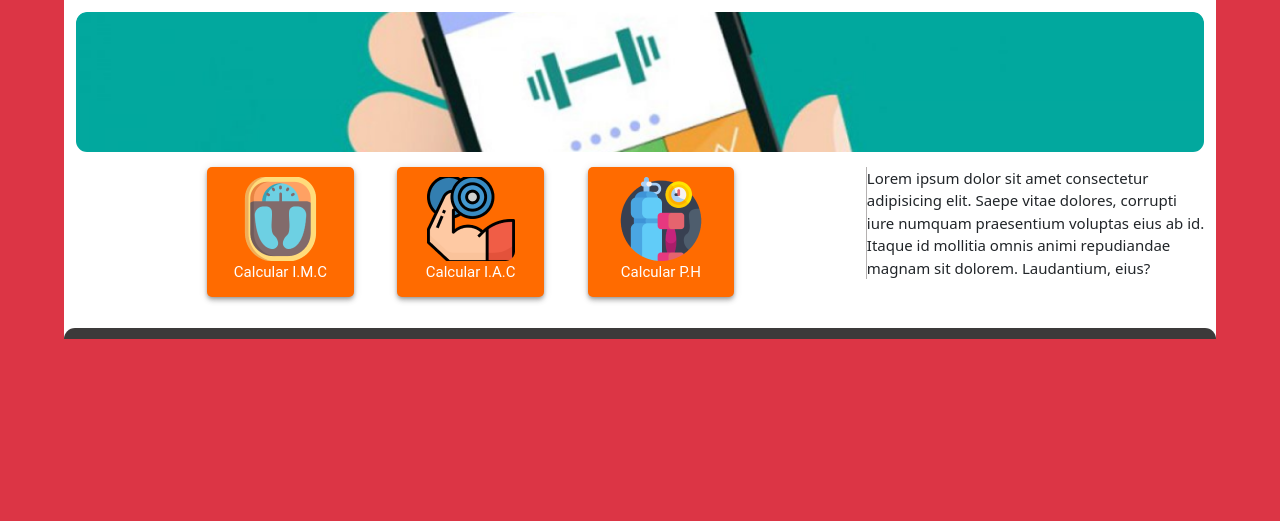
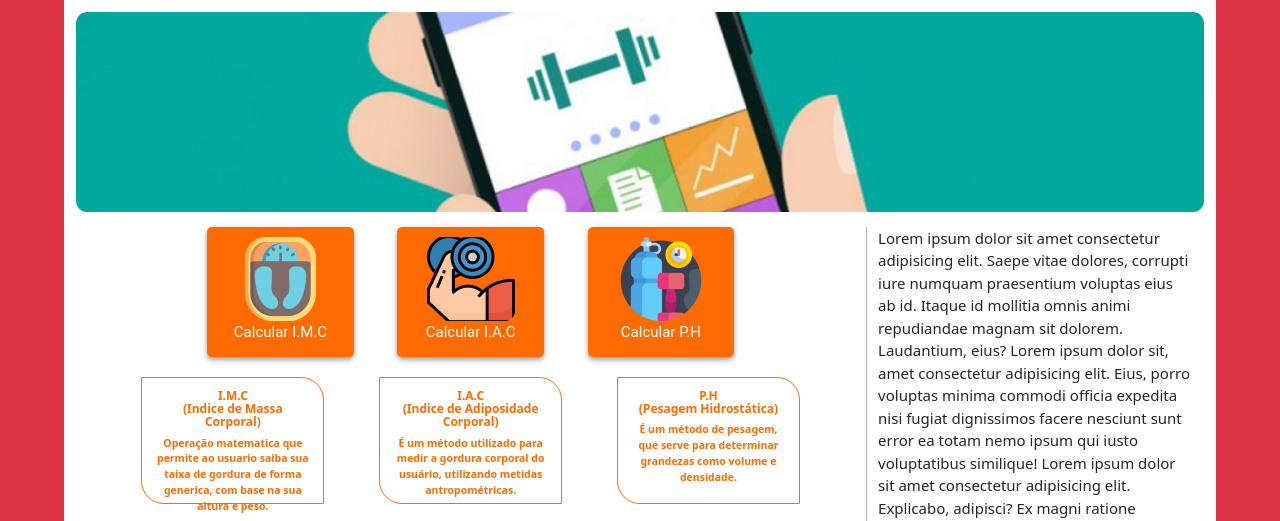
Before and after one commit to MarcosIsaias/Grupo-Vital-APP, a PHP site: page /pages/home.html in a window 1280 px wide. Shown: the top 521 px of the page. Run offline with PHP 8.4, Linux system fonts and the light colour scheme.

Commit message:
Update de Arquivos

```diff
--- a/css/style.css
+++ b/css/style.css
@@ -7,31 +7,33 @@ body {
 .bodySection {
     background-color: white;
     width: 100%;
+    height: auto;
 }
 
 .adjust {
     padding: 1%;
 }
 
-
-
-
 header {
     background-image: url("../img/header/header02.png");
     background-size: cover;
     background-repeat: no-repeat;
-    height: 140px;
+    height: 200px;
     border-radius: 11px;
 }
 
 main {
     width: 70%;
+    height: auto;
 }
 
 section {
     width: 30%;
     float: right;
     border-left: #b4b1b1 1px solid;
+    padding-left: 1%;
+    padding-right: 1%;
+    height: auto;
 }
 
 footer {
@@ -50,3 +52,22 @@ footer {
     height: 130px;
     width: 184px;
 }
+
+.boxInfomation {
+    height: 127px;
+    width: 230px;
+    border: #FF6B00 1px solid;
+    border-radius: 0 23px 0 23px;
+}
+
+.title {
+    font-size: 0.8em;
+    color: #FF6B00;
+    font-weight: bold;
+}
+
+.description {
+    font-size: 0.7rem;
+    color: #FF6B00;
+    font-weight: 600;
+}
--- a/pages/home.html
+++ b/pages/home.html
@@ -28,6 +28,18 @@
                     Lorem ipsum dolor sit amet consectetur adipisicing elit. Saepe vitae dolores, corrupti iure numquam
                     praesentium voluptas eius ab id. Itaque id mollitia omnis animi repudiandae magnam sit dolorem.
                     Laudantium, eius?
+
+                    Lorem ipsum dolor sit, amet consectetur adipisicing elit. Eius, porro voluptas minima commodi
+                    officia expedita nisi fugiat dignissimos facere nesciunt sunt error ea totam nemo ipsum qui iusto
+                    voluptatibus similique!
+
+
+                    Lorem ipsum dolor sit amet consectetur adipisicing elit. Explicabo, adipisci? Ex magni ratione
+                    molestiae dolorem nesciunt sed eveniet maxime necessitatibus, quae possimus corporis et adipisci
+                    quidem doloribus voluptatibus eum sit impedit recusandae modi explicabo temporibus ab libero at?
+                    Unde consequatur illo expedita! Laboriosam, id? Ducimus illo exercitationem quae nisi obcaecati odit
+                    iusto excepturi consequatur ab consequuntur vel iste, a amet velit animi vitae, nostrum voluptatibus
+                    quidem.
                 </section>
                 <main>
                     <!--Grid, dos 3 principais operações da aplicação [I.M.C, I.A.C e P.H]-->
@@ -47,10 +59,50 @@
                             <img src="../img/btn/p.h.png" alt="imagem do botão P.H">
                             Calcular P.H
                         </div>
-                        <!--Grid de Informações sobre as operações-->
-                        <div>
+                    </div>
 
+                    <!--Grid de Informações sobre as operações-->
+                    <div class="row col-10 offset-1 text-center">
+                        <!--Box I , Informação sobre o I.M.C-->
+                        <div class="boxInfomation col-sm">
+                            <h6 class="title">I.M.C<br>
+                                (Indice de Massa Corporal)
+                            </h6>
+                            <p class="description">
+                                Operação matematica que permite ao usuario saiba sua taixa de gordura de forma generica,
+                                com base na sua altura e peso.
+                            </p>
                         </div>
+
+                        <!--Box II , Informação sobre o I.A.C-->
+                        <div class="boxInfomation col-sm offset-sm-1">
+                            <h6 class="title">I.A.C<br>
+                                (Indice de Adiposidade Corporal)
+                            </h6>
+                            <p class="description">
+                                É um método utilizado para medir a gordura corporal do usuário, utilizando metidas
+                                antropométricas.
+                            </p>
+                        </div>
+
+                        <!--Box III , Informação sobre o P.H-->
+                        <div class="boxInfomation col-sm offset-sm-1">
+                            <h6 class="title">P.H<br>
+                                (Pesagem Hidrostática)
+                            </h6>
+                            <p class="description">
+                                É um método de pesagem, que serve para determinar grandezas como volume e densidade.
+                            </p>
+                        </div>
+                    </div>
+
+                    <!--Video motivacional-->
+                    <div class="text-center">
+                        <iframe width="300" height="200" src="https://www.youtube.com/embed/i_rNAFVRBx4"
+                            title="YouTube video player" frameborder="0"
+                            allow="accelerometer; autoplay; clipboard-write; encrypted-media; gyroscope; picture-in-picture"
+                            allowfullscreen>
+                        </iframe>
                     </div>
                 </main>
             </div>
```
